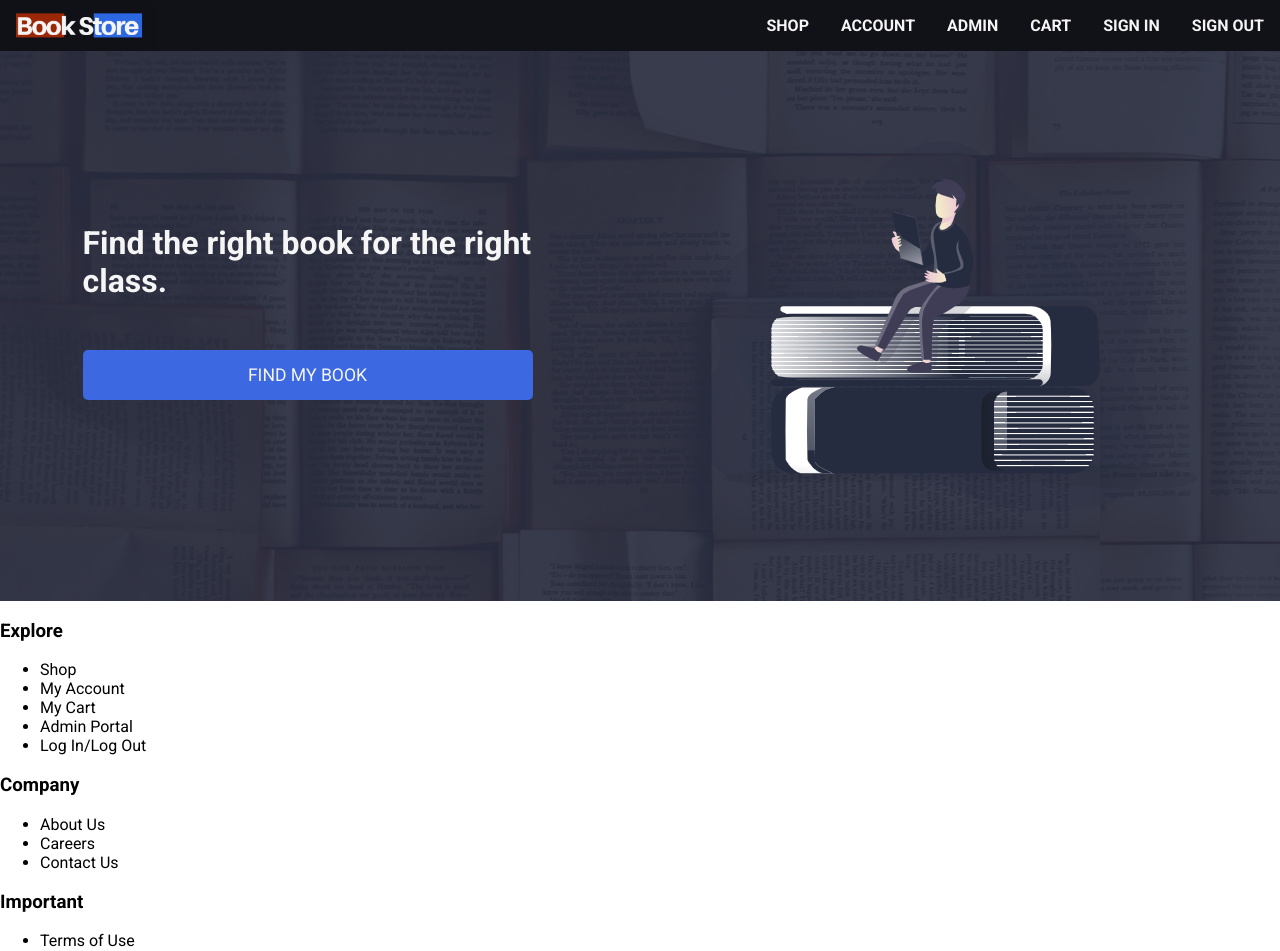
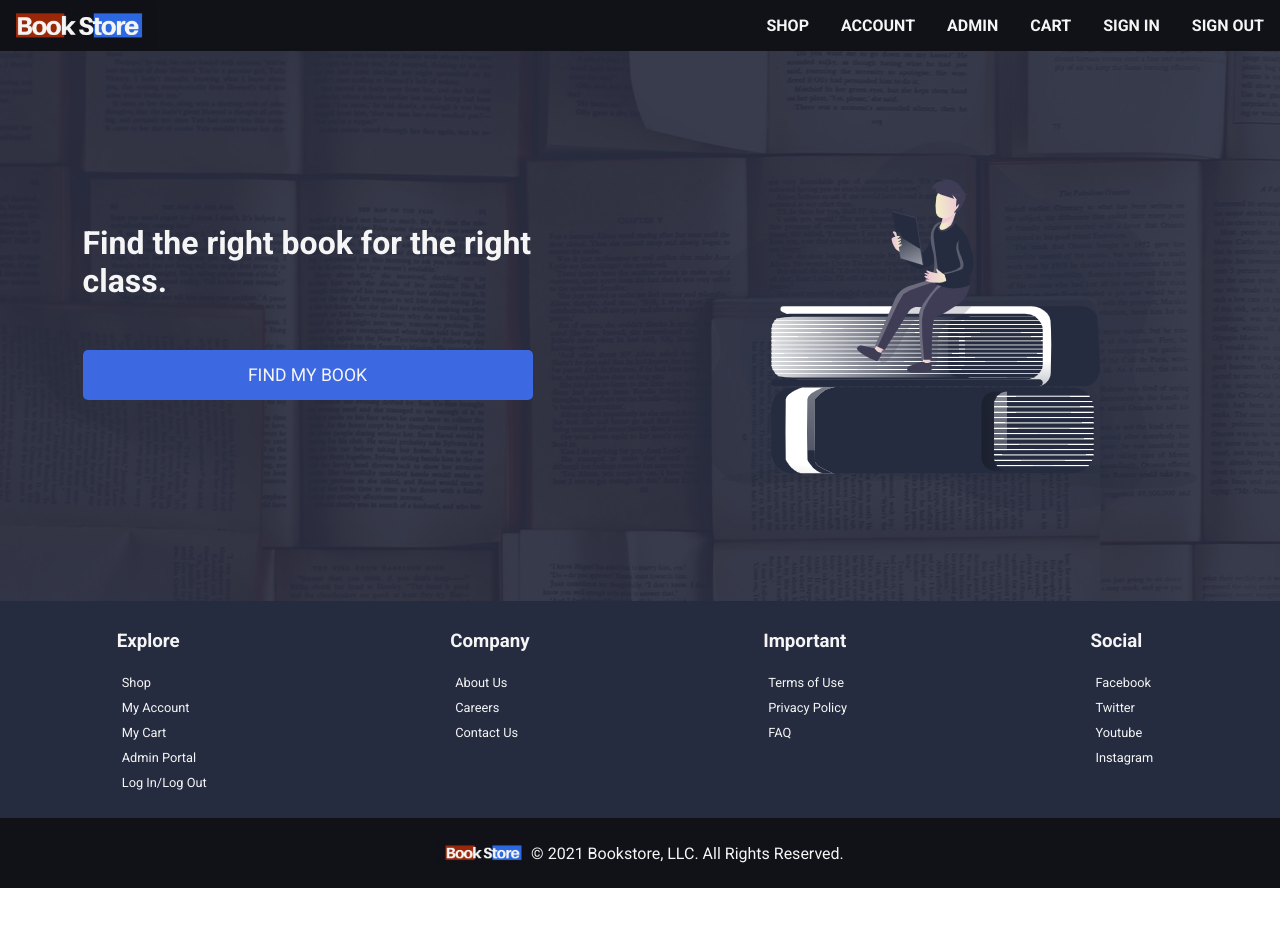
Before and after one commit to joshuasells/termProjectAWAD, a React (Create React App) app: page / in a window 1280 px wide. Shown: the top 951 px of the page. After the commit the page ends 888 px from the top, so only its background shows below. Built offline with nearby package versions, Linux system fonts and the light colour scheme.

Commit message:
creates styles for the footer component

```diff
--- a/src/components/micro-components/Footer.js
+++ b/src/components/micro-components/Footer.js
@@ -3,45 +3,53 @@ import Logo from './Logo';
 import '../../stylesheets/Footer.css';
 
 function Footer(props) {
+
+  function handleClick(e) {
+    e.preventDefault();
+    console.log("The link was clicked");
+  }
+
   return (
     <div className="Footer__">
+      <div className="content">
         <div>
           <h3>Explore</h3>
           <ul>
-          <li>Shop</li>
-          <li>My Account</li>
-          <li>My Cart</li>
-          <li>Admin Portal</li>
-          <li>Log In/Log Out</li>
+            <li><a href="#" onClick={handleClick}>Shop</a></li>
+            <li><a href="#" onClick={handleClick}>My Account</a></li>
+            <li><a href="#" onClick={handleClick}>My Cart</a></li>
+            <li><a href="#" onClick={handleClick}>Admin Portal</a></li>
+            <li><a href="#" onClick={handleClick}>Log In/Log Out</a></li>
           </ul>
         </div>
         <div>
           <h3>Company</h3>
           <ul>
-          <li>About Us</li>
-          <li>Careers</li>
-          <li>Contact Us</li>
+            <li><a href="#" onClick={handleClick}>About Us</a></li>
+            <li><a href="#" onClick={handleClick}>Careers</a></li>
+            <li><a href="#" onClick={handleClick}>Contact Us</a></li>
           </ul>
         </div>
         <div>
           <h3>Important</h3>
           <ul>
-          <li>Terms of Use</li>
-          <li>Privacy Policy</li>
-          <li>FAQ</li>
+            <li><a href="#" onClick={handleClick}>Terms of Use</a></li>
+            <li><a href="#" onClick={handleClick}>Privacy Policy</a></li>
+            <li><a href="#" onClick={handleClick}>FAQ</a></li>
           </ul>
         </div>
         <div>
           <h3>Social</h3>
           <ul>
-          <li>Facebook</li>
-          <li>Twitter</li>
-          <li>Youtube</li>
-          <li>Instagram</li>
+            <li><a href="#" onClick={handleClick}>Facebook</a></li>
+            <li><a href="#" onClick={handleClick}>Twitter</a></li>
+            <li><a href="#" onClick={handleClick}>Youtube</a></li>
+            <li><a href="#" onClick={handleClick}>Instagram</a></li>
           </ul>
         </div>
-      <div className="arr">
-        <Logo />
+      </div>
+      <div className="allRightsReserved">
+        <Logo className="Logo" />
         <span>&#169; 2021 Bookstore, LLC. All Rights Reserved.</span>
       </div>
     </div>
--- a/src/stylesheets/Footer.css
+++ b/src/stylesheets/Footer.css
@@ -0,0 +1,80 @@
+.Footer__ .Logo {
+    height: 30px;
+}
+
+.Footer__ img {
+    height: 100%;
+}
+
+.Footer__ .allRightsReserved {
+    display: flex;
+    justify-content: center;
+    align-items: center;
+    background-color: #111118;
+    padding: 20px;
+    color: #F5F5F5;
+}
+
+.Footer__ .content {
+    display: flex;
+    justify-content: space-around;
+    background-color: #262C40;
+    color: #F5F5F5;
+    padding: ;
+}
+
+.Footer__ .content div {
+    padding: 10px;
+}
+
+.Footer__ ul {
+    list-style: none;
+    margin-left: 0;
+    padding-left: 0;
+    font-size: .8rem;
+}
+
+.Footer__ a {
+    color: inherit;
+    text-decoration: none;
+    padding: 5px;
+    border-radius: 5px;
+}
+
+.Footer__ li {
+    padding: 5px 5px 5px 0;
+}
+
+.Footer__ a:hover {
+    background-color: #3C68E2;
+}
+
+@media (max-width: 500px) {
+    .Footer__ .content {
+        flex-direction: column;
+    }
+
+    .Footer__ .content div {
+        padding: 0;
+    }
+
+    .Footer__ li {
+        padding: 0;
+    }
+
+    .Footer__ h3, .Footer__ li {
+        text-align: center;
+    }
+
+    .Footer__ a {
+        display: block;
+        border-radius: 0;
+        height: 100%;
+        padding: 10px 0;
+    }
+
+    .Footer__ .allRightsReserved {
+        flex-direction: column;
+        font-size: .8rem;
+    }
+  }
```
Lines whose indentation alone changed are shown as unchanged.
